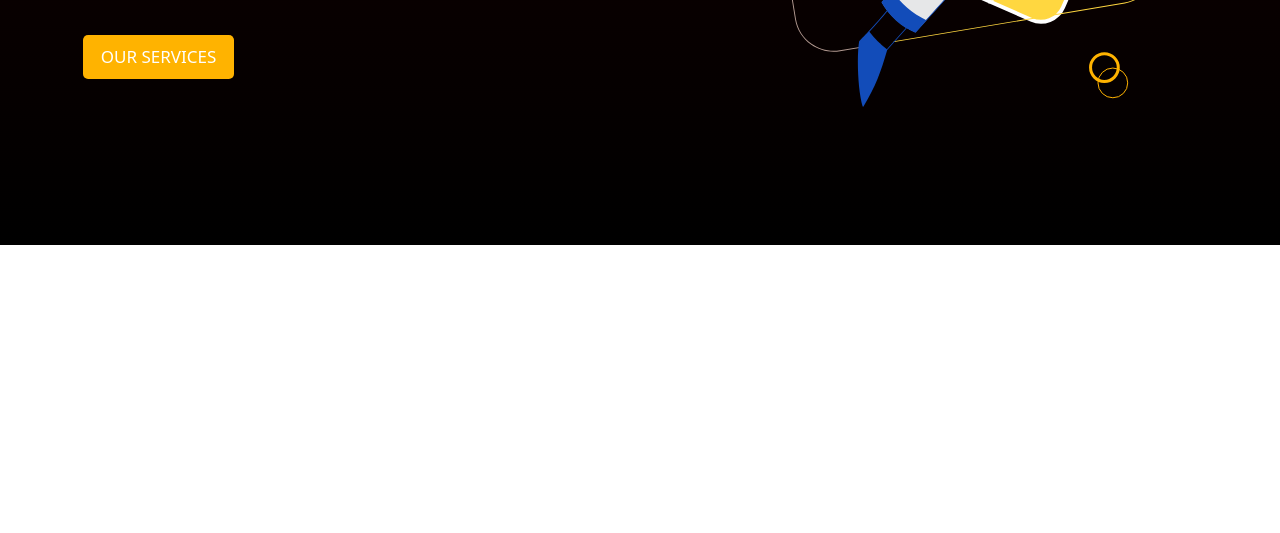
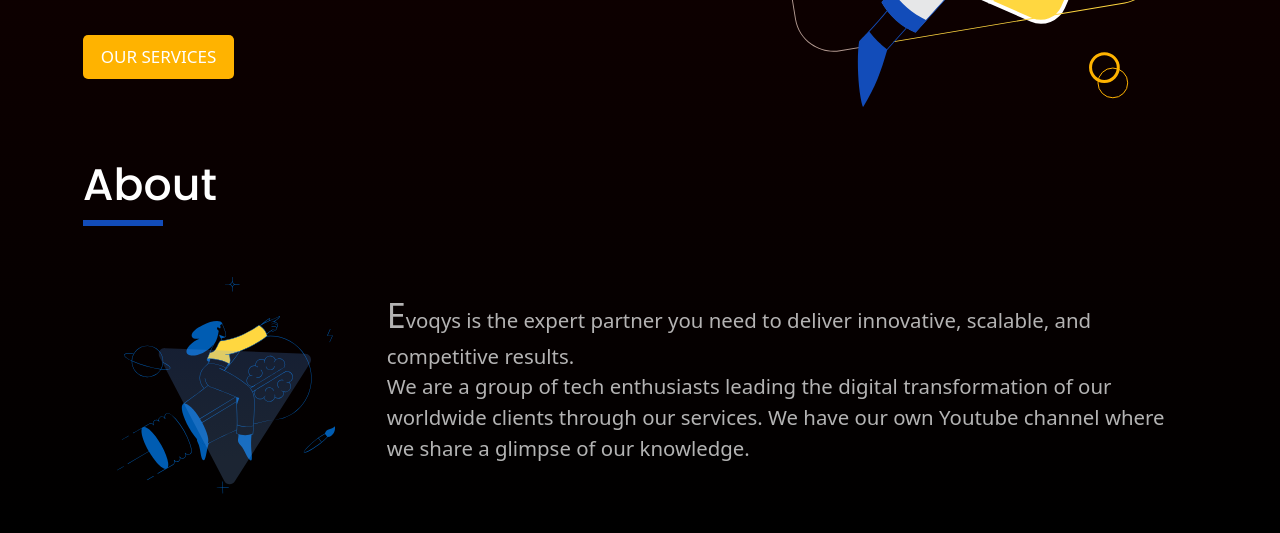
Before and after one commit to Evoqys/evoqys2.0, a Gatsby site: page / in a window 1280 px wide. Shown: the part 555-1088 px from the top of the page. Before the commit the page ends 800 px from the top, so only its background shows below. Built offline with nearby package versions, Linux system fonts and the light colour scheme; Gatsby itself is replaced by a stand-in of ours.

Commit message:
feat: added about section

```diff
--- /dev/null
+++ b/src/components/SectionLayout.tsx
@@ -0,0 +1,13 @@
+import React from 'react';
+import Title from './Title/Title';
+
+const SectionLayout:React.FC<{title:string}> = (props: any) => {
+    return (
+        <div className='pt-5'>
+            <Title>{props.title}</Title>
+            {props.children}
+        </div>
+     );
+};
+
+export default SectionLayout;
--- /dev/null
+++ b/src/components/Title/Title.scss
@@ -0,0 +1,8 @@
+@import "../../styles/variables";
+.title {
+  .tint {
+    height: 6px;
+    width: 80px;
+    background: $primary-variant;
+  }
+}
--- a/src/components/Title/Title.tsx
+++ b/src/components/Title/Title.tsx
@@ -1,11 +1,13 @@
 import React from 'react';
+import './Title.scss';
 
-const Title:React.FC = (props: any) => {
+const Title: React.FC = (props: any) => {
     return (
-        <div>
-            {props.children}
+        <div className='title mb-5'>
+            <h2 className='text-white'>{props.children}</h2>
+            <div className='tint'/>
         </div>
-     );
+    );
 };
 
 export default Title;
--- a/src/pages/index.tsx
+++ b/src/pages/index.tsx
@@ -1,16 +1,18 @@
-import * as React from "react"
-import '../styles/main.scss'
+import * as React from 'react';
+import '../styles/main.scss';
 import Header from '../sections/Header/Header';
 import Landing from '../sections/Landing/Landing';
+import About from '../sections/About/About';
 
 // markup
 const IndexPage = () => {
-  return (
-      <div className='container'>
-        <Header/>
-          <Landing/>
-      </div>
-  )
-}
+    return (
+        <div className='container'>
+            <Header/>
+            <Landing/>
+            <About/>
+        </div>
+    );
+};
 
-export default IndexPage
+export default IndexPage;
--- /dev/null
+++ b/src/sections/About/About.scss
@@ -0,0 +1,8 @@
+@import "../../styles/variables";
+
+.about {
+  color: $alternate-text-color;
+  .title {
+    font-size: 2rem;
+  }
+}
--- /dev/null
+++ b/src/sections/About/About.tsx
@@ -0,0 +1,22 @@
+import React from 'react';
+import './About.scss';
+import SectionLayout from '../../components/SectionLayout';
+// @ts-ignore
+import AboutImage from '../../images/about.svg';
+
+const About: React.FC = (props: any) => {
+    return (
+        <SectionLayout title='About'>
+            <div className='d-flex align-items-center justify-content-between'>
+                <img src={AboutImage} alt='about'/>
+                <p className='about w-75'>
+                    <span className='title'>E</span>voqys is the expert partner you need to deliver innovative, scalable, and competitive results. <br/>
+                    We are a group of tech enthusiasts leading the digital transformation of our worldwide clients through our services. We have our own Youtube channel where we share a glimpse of our knowledge.
+                </p>
+            </div>
+
+        </SectionLayout>
+    );
+};
+
+export default About;
--- a/src/styles/bootstrap-overrides.scss
+++ b/src/styles/bootstrap-overrides.scss
@@ -1,3 +1,3 @@
 .container {
-  padding: 40px 5%;
+  padding: 40px 6%;
 }
--- a/src/styles/main.scss
+++ b/src/styles/main.scss
@@ -6,6 +6,6 @@
 @import "bootstrap-overrides";
 
  body {
-   height: 100vh;
+   //height: 100%;
    background: linear-gradient(180deg, $background 0%, black 100%);
  }
--- a/src/styles/typography.scss
+++ b/src/styles/typography.scss
@@ -29,5 +29,5 @@
   font-size: 1rem !important;
 }
 p {
-  font-size: 1rem !important;
+  font-size: 1.2rem !important;
 }
```
Also changed, not shown: src/images/about.svg (added).
